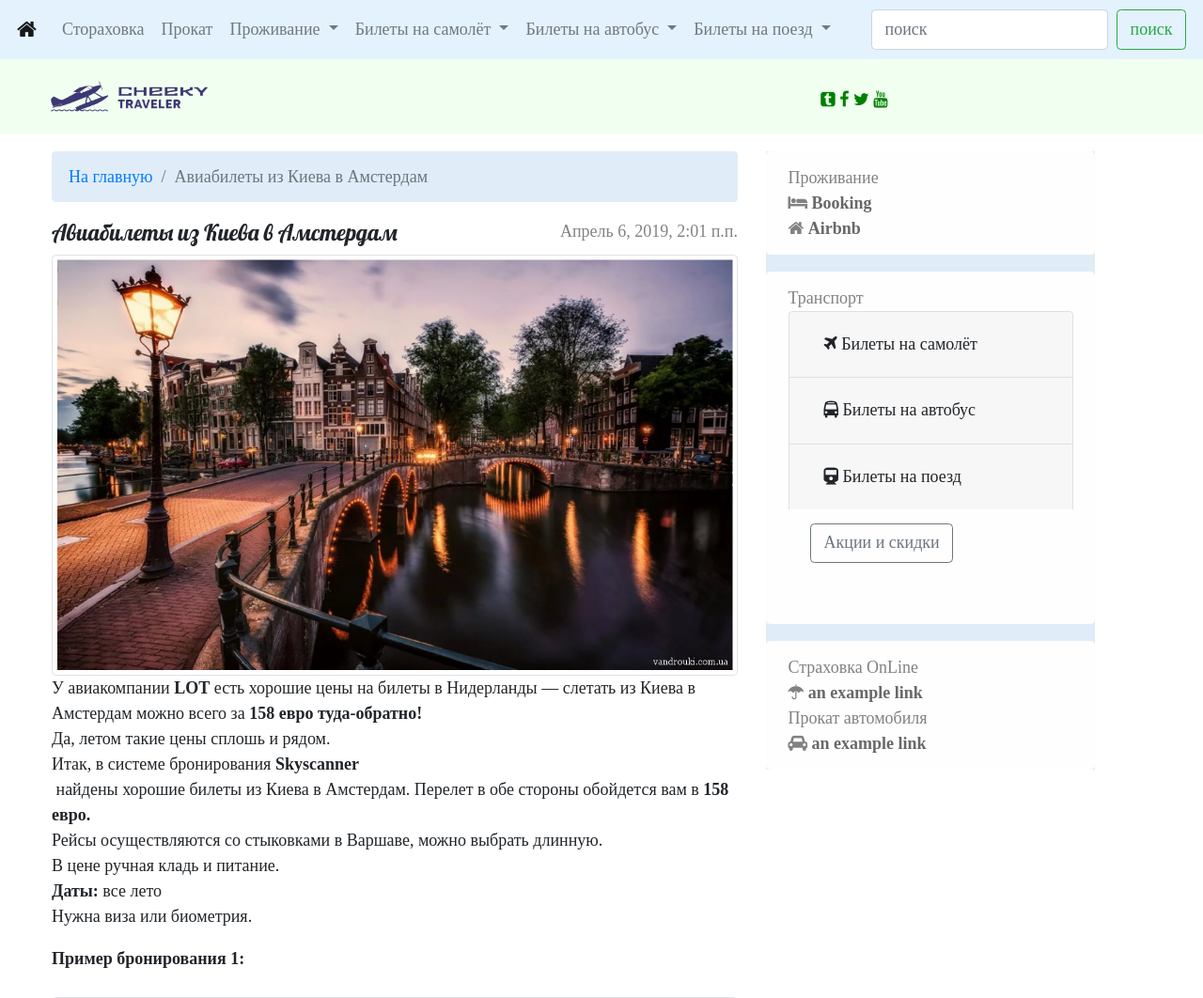
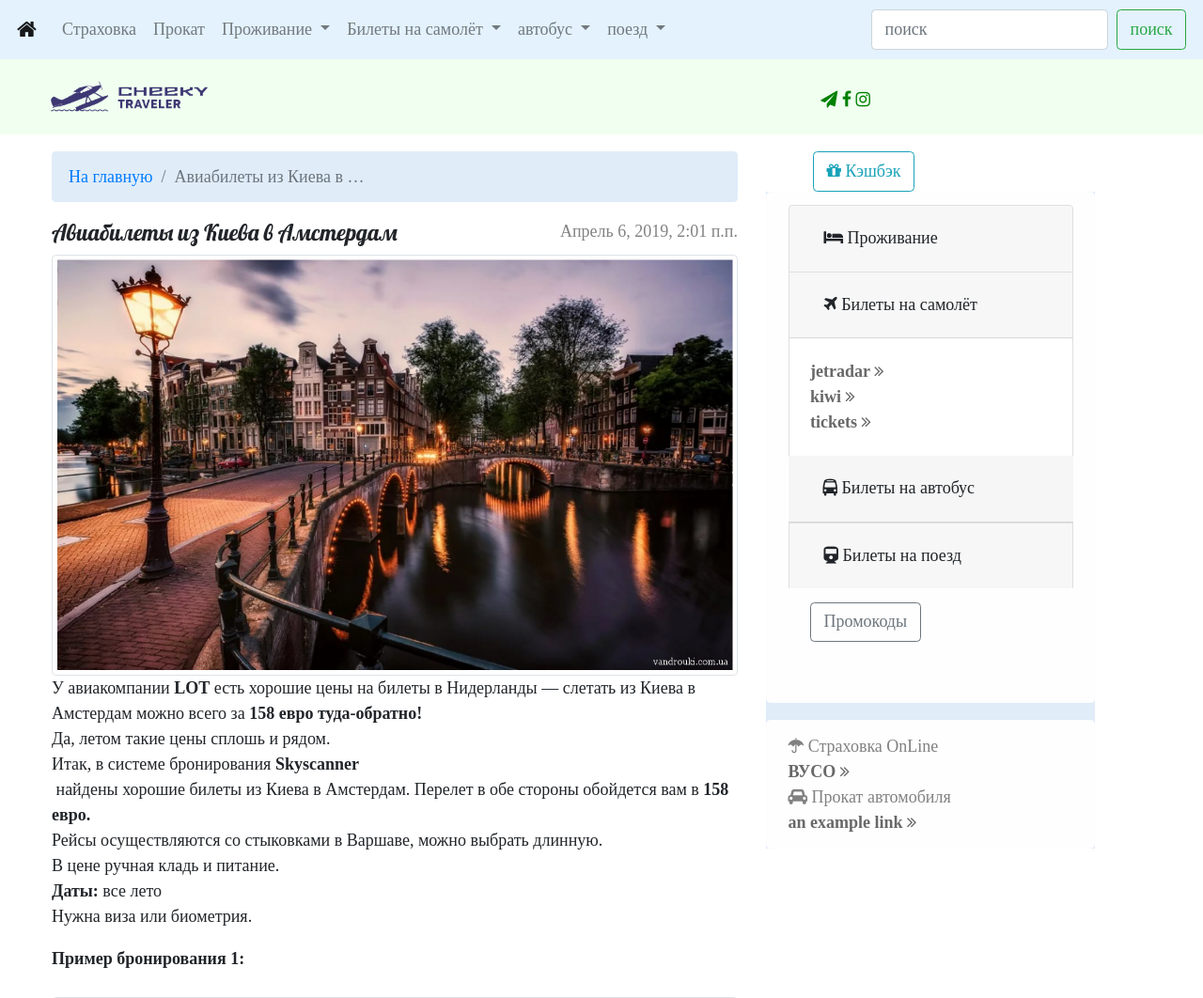
Before and after one commit to vanguar/freetour, a Django app: a page that uses blog/templates/blog/base.html in a window 1280 px wide, after a click on "Билеты на самолёт". Shown: the top 1062 px of the page at 94% size. Run offline with Django 3.2, Linux system fonts and the light colour scheme; data comes from the database, SQL or seed files in the repository; some libraries are stand-ins or nearby versions.

Commit message:
08.05.2019

```diff
--- a/blog/static/css/blog.css
+++ b/blog/static/css/blog.css
@@ -222,3 +222,13 @@ hr{
    background-image: -ms-linear-gradient(left, #f0f0f0, #8c8b8b, #f0f0f0);
    background-image: -o-linear-gradient(left, #f0f0f0, #8c8b8b, #f0f0f0);
 }
+
+.kback {
+display: block;
+position:relative;
+left:50px;
+}
+
+.indent {
+top: 10px;
+}
--- a/blog/templates/blog/alert.html
+++ b/blog/templates/blog/alert.html
@@ -1,36 +1,60 @@
-<div class="sticky">
-    <div class="alert alert-light" role="alert">
-     Проживание<br>
-     <i class="fa fa-bed" aria-hidden="true"></i>
-     <a href="#" class="alert-link">Booking</a><br>
-     <i class="fa fa-home" aria-hidden="true"></i>
-     <a href="#" class="alert-link">Airbnb</a>
+<!-- тема info -->
+<div class="kback">
+    <a href="{% url 'kback' %}" class="btn btn-outline-info" role="button" aria-pressed="true">
+        <i class="fa fa-gift" aria-hidden="true"></i>  Кэшбэк
+    </a>
 </div>
 
+<div class="sticky">
+
+
     <div class="alert alert-light" role="alert">
-     Транспорт<br>
 
 <!--<i class="fa fa-plane" aria-hidden="true"></i>-->
 
       <div class="accordion" id="accordionExample">
+
+  <div class="card">
+    <div class="card-header" id="headingZero">
+      <span class="mb-0">
+        <button class="btn" type="button" data-toggle="collapse" data-target="#collapseZero" aria-expanded="true" aria-controls="collapseZero">
+          <i class="fa fa-bed" aria-hidden="true"></i> Проживание
+        </button>
+      </span>
+    </div>
+
+    <div id="collapseZero" class="collapse show" aria-labelledby="headingOne" data-parent="#accordionExample">
+      <div class="card-body">
+          <a href="https://www.booking.com/apartments/index.html?aid=1766359" class="alert-link">Booking
+          <i class="fa fa-angle-double-right" aria-hidden="true"></i></a><br>
+          <a href="#" class="alert-link">Airbnb
+          <i class="fa fa-angle-double-right" aria-hidden="true"></i></a><br>
+          <a href="https://rdr.salesdoubler.com.ua/in/offer/2058?aid=74902" class="alert-link">HotelsCombined
+          <i class="fa fa-angle-double-right" aria-hidden="true"></i></a>
+      </div>
+    </div>
+  </div>
+
   <div class="card">
     <div class="card-header" id="headingOne">
       <span class="mb-0">
-        <button class="btn" type="button" data-toggle="collapse" data-target="#collapseOne" aria-expanded="true" aria-controls="collapseOne">
+        <button class="btn collapsed" type="button" data-toggle="collapse" data-target="#collapseOne" aria-expanded="false" aria-controls="collapseOne">
           <i class="fa fa-plane" aria-hidden="true"></i> Билеты на самолёт
         </button>
       </span>
     </div>
 
-    <div id="collapseOne" class="collapse show" aria-labelledby="headingOne" data-parent="#accordionExample">
+    <div id="collapseOne" class="collapse" aria-labelledby="headingOne" data-parent="#accordionExample">
       <div class="card-body">
-          <a href="#" class="alert-link">an example link</a><br>
-          <a href="#" class="alert-link">an example link</a><br>
-          <a href="#" class="alert-link">an example link</a>
+          <a href="https://n.apsale.net/click/5ccac975a035941a07088e19/121414/228601/subaccount" class="alert-link">jetradar
+          <i class="fa fa-angle-double-right" aria-hidden="true"></i></a><br>
+          <a href="https://apyecom.com/click/5ccacacfa03594362e78e80d/126480/228601/subaccount" class="alert-link">kiwi
+          <i class="fa fa-angle-double-right" aria-hidden="true"></i></a><br>
+          <a href="https://apyecom.com/click/5ccad723a035941a0103907e/73541/228601/subaccount" class="alert-link">tickets
+          <i class="fa fa-angle-double-right" aria-hidden="true"></i></a>
       </div>
     </div>
   </div>
-  <div class="card">
           <div class="card-header" id="headingTwo">
       <span class="mb-0">
         <button class="btn collapsed" type="button" data-toggle="collapse" data-target="#collapseTwo" aria-expanded="false" aria-controls="collapseTwo">
@@ -40,10 +64,14 @@
           </div>
           <div id="collapseTwo" class="collapse" aria-labelledby="headingTwo" data-parent="#accordionExample">
               <div class="card-body">
-          <a href="#" class="alert-link">an example link</a><br>
-          <a href="#" class="alert-link">an example link</a><br>
-          <a href="#" class="alert-link">an example link</a>
-      </div>
+                  <a href="https://rdr.salesdoubler.com.ua/in/offer/1714?aid=74902" class="alert-link">inBus
+                      <i class="fa fa-angle-double-right" aria-hidden="true"></i></a><br>
+                  <a href="https://rdr.salesdoubler.com.ua/in/offer/1561?aid=74902" class="alert-link">INFOBUS
+                      <i class="fa fa-angle-double-right" aria-hidden="true"></i></a><br>
+                  <a href="https://apyecom.com/click/5ccad62da0359419fb68671f/125909/228601/subaccount" class="alert-link">tickets
+                      <i class="fa fa-angle-double-right" aria-hidden="true"></i></a><br>
+                  <a href="https://rdr.salesdoubler.com.ua/in/offer/2046?aid=74902" class="alert-link">Flixbus
+                      <i class="fa fa-angle-double-right" aria-hidden="true"></i></a>
               </div>
           </div>
           <div class="card">
@@ -56,28 +84,34 @@
     </div>
     <div id="collapseThree" class="collapse" aria-labelledby="headingThree" data-parent="#accordionExample">
       <div class="card-body">
-           <a href="#" class="alert-link">an example link</a><br>
-           <a href="#" class="alert-link">an example link</a><br>
-           <a href="#" class="alert-link">an example link</a>
+           <a href="https://booking.uz.gov.ua/ru/" class="alert-link">Ukrzaliznytsya
+           <i class="fa fa-angle-double-right" aria-hidden="true"></i></a><br>
+           <a href="https://apyecom.com/click/5ccad3f8a03594362e78e80f/135580/228601/subaccount" class="alert-link">tickets
+           <i class="fa fa-angle-double-right" aria-hidden="true"></i></a><br>
+           <a href="https://rdr.salesdoubler.com.ua/in/offer/884?aid=74902" class="alert-link">Proizd
+           <i class="fa fa-angle-double-right" aria-hidden="true"></i></a>
       </div>
     </div>
   </div>
 
-
-
 <div class="alert" role="alert">
   <p>
   <a class="btn btn-outline-secondary" data-toggle="collapse" href="#collapseExample" role="button" aria-expanded="false" aria-controls="collapseExample">
-    Акции и скидки
+    Промокоды
   </a>
 </p>
 </div>
 
 <div class="collapse" id="collapseExample">
   <div class="card card-body">
-      <a href="#" class="alert-link">an example link</a>
-      <a href="#" class="alert-link">an example link</a>
-      <a href="#" class="alert-link">an example link</a>
+      <a href="https://www.picodi.com/ua/busfor" class="alert-link">picodi
+      <i class="fa fa-angle-double-right" aria-hidden="true"></i></a>
+      <a href="https://busfor.ua/ru/blog/busfor-ua-promocode" class="alert-link">busfor
+      <i class="fa fa-angle-double-right" aria-hidden="true"></i></a>
+      <a href="https://www.promokod.com.ua/shop/busfor.ua" class="alert-link">promokod
+      <i class="fa fa-angle-double-right" aria-hidden="true"></i></a>
+      <a href="https://promocodius.com/ua/" class="alert-link">promocodius
+      <i class="fa fa-angle-double-right" aria-hidden="true"></i></a>
   </div>
 </div>
 
@@ -85,12 +119,14 @@
 </div>
 
      <div class="alert alert-light" role="alert">
-     Страховка OnLine<br>
-     <i class="fa fa-umbrella" aria-hidden="true"></i>
-     <a href="#" class="alert-link">an example link</a><br>
-     Прокат автомобиля<br>
-     <i class="fa fa-car" aria-hidden="true"></i>
-     <a href="#" class="alert-link">an example link</a>
+     <i class="fa fa-umbrella" aria-hidden="true"></i> Страховка OnLine<br>
+
+     <a href="https://rdr.salesdoubler.com.ua/in/offer/2057?aid=74902" class="alert-link">ВУСО
+     <i class="fa fa-angle-double-right" aria-hidden="true"></i></a><br>
+     <i class="fa fa-car" aria-hidden="true"></i> Прокат автомобиля<br>
+
+     <a href="#" class="alert-link">an example link
+     <i class="fa fa-angle-double-right" aria-hidden="true"></i></a>
      </div>
 
 
--- a/blog/templates/blog/base.html
+++ b/blog/templates/blog/base.html
@@ -5,11 +5,12 @@
         <meta charset="UTF-8">
         <meta name="viewport" content="width=device-width, initial-scale=1.0">
         <meta http-equiv="X-UA-Compatible" content="ie=edge">
-        <title>Django Girls blog</title>
+        <title>CHEEKY Traveler</title>
         <link rel="stylesheet" href="https://stackpath.bootstrapcdn.com/bootstrap/4.3.1/css/bootstrap.min.css" integrity="sha384-ggOyR0iXCbMQv3Xipma34MD+dH/1fQ784/j6cY/iJTQUOhcWr7x9JvoRxT2MZw1T" crossorigin="anonymous">
         <link href="https://fonts.googleapis.com/css?family=Lobster&subset=latin,cyrillic" rel="stylesheet" type="text/css">
         <link href="https://maxcdn.bootstrapcdn.com/font-awesome/4.4.0/css/font-awesome.min.css" rel="stylesheet"/>
         <link rel="stylesheet" href="{% static 'css/blog.css' %}">
+        <link rel="shortcut icon" href="{% static '/media/icons/favicon.png' %}" type="image/png">
     </head>
 <body>
 
--- a/blog/templates/blog/breadcrumb.html
+++ b/blog/templates/blog/breadcrumb.html
@@ -1,6 +1,6 @@
 <nav aria-label="breadcrumb">
   <ol class="breadcrumb">
     <li class="breadcrumb-item"><a href="{% url 'post_list' %}">На главную</a></li>
-    <li class="breadcrumb-item active" aria-current="page">{{ post.title }}</li>
+    <li class="breadcrumb-item active" aria-current="page">{{ post.title|truncatewords:4 }}</li>
   </ol>
 </nav>
--- a/blog/templates/blog/footer.html
+++ b/blog/templates/blog/footer.html
@@ -2,10 +2,10 @@
 <footer>
     <div class="mountain"></div>
 
-    <a href=""><i class="fa fa-tumblr-square" aria-hidden="true"></i></a>
-    <a href=""><i class="fa fa-facebook" aria-hidden="true"></i></a>
-    <a href=""><i class="fa fa-twitter" aria-hidden="true"></i></a>
-    <a href=""><i class="fa fa-youtube" aria-hidden="true"></i></a>
+    <a href="https://t.me/CheekyTraveler"><i class="fa fa-paper-plane" aria-hidden="true"></i></a>
+    <a href="https://www.fb.me/CheekyTraveler"><i class="fa fa-facebook" aria-hidden="true"></i></a>
+    <a href="https://www.instagram.com/vzcheeky/?hl=ru"><i class="fa fa-instagram" aria-hidden="true"></i></a>
+    <!--<a href=""><i class="fa fa-youtube" aria-hidden="true"></i></a>-->
 </footer>
   <div class="subfooter">
     <p>&copy; copyright 2019 CHEEKY traveler</p>
--- a/blog/templates/blog/headline.html
+++ b/blog/templates/blog/headline.html
@@ -12,10 +12,10 @@
             </div>
             <div class="col-md-4">
                 <div class="head-block-right">
-                <a href=""><i class="fa fa-tumblr-square" aria-hidden="true"></i></a>
-                <a href=""><i class="fa fa-facebook" aria-hidden="true"></i></a>
-                <a href=""><i class="fa fa-twitter" aria-hidden="true"></i></a>
-                <a href=""><i class="fa fa-youtube" aria-hidden="true"></i></a>
+                <a href="https://t.me/CheekyTraveler"><i class="fa fa-paper-plane" aria-hidden="true"></i></a>
+                <a href="https://www.fb.me/CheekyTraveler"><i class="fa fa-facebook" aria-hidden="true"></i></a>
+                <a href="https://www.instagram.com/vzcheeky/?hl=ru"><i class="fa fa-instagram" aria-hidden="true"></i></a>
+                <!--<a href=""><i class="fa fa-youtube" aria-hidden="true"></i></a>-->
                 </div>
             </div>
    </div>
--- a/blog/templates/blog/navbar.html
+++ b/blog/templates/blog/navbar.html
@@ -9,7 +9,7 @@
   <div class="collapse navbar-collapse" id="navbarSupportedContent">
     <ul class="navbar-nav mr-auto">
       <li class="nav-item">
-        <a class="nav-link" href="#">Стораховка <span class="sr-only">(current)</span></a>
+        <a class="nav-link" href="https://rdr.salesdoubler.com.ua/in/offer/2057?aid=74902">Страховка<span class="sr-only">(current)</span></a>
       </li>
       <li class="nav-item">
         <a class="nav-link" href="#">Прокат</a>
@@ -19,8 +19,12 @@
           Проживание
         </a>
         <div class="dropdown-menu" aria-labelledby="navbarDropdown">
-          <a class="dropdown-item" href="#">Booking</a>
-          <a class="dropdown-item" href="#">Airbnb</a>
+          <a class="dropdown-item" href="https://www.booking.com/apartments/index.html?aid=1766359">Booking
+          <i class="fa fa-angle-double-right" aria-hidden="true"></i></a>
+          <a class="dropdown-item" href="#">Airbnb
+          <i class="fa fa-angle-double-right" aria-hidden="true"></i></a>
+          <a class="dropdown-item" href="https://rdr.salesdoubler.com.ua/in/offer/2058?aid=74902">HotelsCombined
+          <i class="fa fa-angle-double-right" aria-hidden="true"></i></a>
 
         </div>
       </li>
@@ -29,32 +33,42 @@
           Билеты на самолёт
         </a>
         <div class="dropdown-menu" aria-labelledby="navbarDropdown">
-          <a class="dropdown-item" href="#">Action</a>
-          <a class="dropdown-item" href="#">Another action</a>
+          <a class="dropdown-item" href="https://apyecom.com/click/5ccacacfa03594362e78e80e/228601/subaccount/url=example.com">kiwi
+          <i class="fa fa-angle-double-right" aria-hidden="true"></i></a>
+          <a class="dropdown-item" href="https://apyecom.com/click/5ccad723a035941a0103907e/73541/228601/subaccount">tickets
+          <i class="fa fa-angle-double-right" aria-hidden="true"></i></a>
 
-          <a class="dropdown-item" href="#">Something else here</a>
+          <a class="dropdown-item" href="https://n.apsale.net/click/5ccac975a035941a07088e19/121414/228601/subaccount">jetradar
+          <i class="fa fa-angle-double-right" aria-hidden="true"></i></a>
         </div>
       </li>
       <li class="nav-item dropdown">
         <a class="nav-link dropdown-toggle" href="#" id="navbarDropdown" role="button" data-toggle="dropdown" aria-haspopup="true" aria-expanded="false">
-          Билеты на автобус
+          автобус
         </a>
         <div class="dropdown-menu" aria-labelledby="navbarDropdown">
-          <a class="dropdown-item" href="#">Action</a>
-          <a class="dropdown-item" href="#">Another action</a>
-
-          <a class="dropdown-item" href="#">Something else here</a>
+          <a class="dropdown-item" href="https://apyecom.com/click/5ccad62da0359419fb68671f/125909/228601/subaccount">tickets
+          <i class="fa fa-angle-double-right" aria-hidden="true"></i></a>
+          <a class="dropdown-item" href="https://rdr.salesdoubler.com.ua/in/offer/1714?aid=74902">inBus
+          <i class="fa fa-angle-double-right" aria-hidden="true"></i></a>
+          <a class="dropdown-item" href="https://rdr.salesdoubler.com.ua/in/offer/1561?aid=74902">INFOBUS
+          <i class="fa fa-angle-double-right" aria-hidden="true"></i></a>
+          <a class="dropdown-item" href="https://rdr.salesdoubler.com.ua/in/offer/2046?aid=74902">Flixbus
+          <i class="fa fa-angle-double-right" aria-hidden="true"></i></a>
         </div>
       </li>
       <li class="nav-item dropdown">
         <a class="nav-link dropdown-toggle" href="#" id="navbarDropdown" role="button" data-toggle="dropdown" aria-haspopup="true" aria-expanded="false">
-          Билеты на поезд
+          поезд
         </a>
         <div class="dropdown-menu" aria-labelledby="navbarDropdown">
-          <a class="dropdown-item" href="#">Action</a>
-          <a class="dropdown-item" href="#">Another action</a>
+          <a class="dropdown-item" href="https://rdr.salesdoubler.com.ua/in/offer/884?aid=74902">Proizd
+          <i class="fa fa-angle-double-right" aria-hidden="true"></i></a>
+          <a class="dropdown-item" href="https://booking.uz.gov.ua/ru/">Ukrzaliznytsya
+          <i class="fa fa-angle-double-right" aria-hidden="true"></i></a>
 
-          <a class="dropdown-item" href="#">Something else here</a>
+          <a class="dropdown-item" href="https://apyecom.com/click/5ccad3f8a03594362e78e80f/135580/228601/subaccount">tickets
+          <i class="fa fa-angle-double-right" aria-hidden="true"></i></a>
         </div>
       </li>
 
--- a/blog/urls.py
+++ b/blog/urls.py
@@ -10,6 +10,7 @@ urlpatterns = [
     path('', views.post_list, name='post_list'),
     path('post/<str:slug>/', views.post_detail, name='post_detail'),
     path('subscription/', views.subscription, name='subscription'),
+    path('kback/', views.kback, name='kback'),
 
 
 ]
--- a/blog/views.py
+++ b/blog/views.py
@@ -51,6 +51,10 @@ def post_detail(request, slug):
     return render(request, 'blog/post_detail.html', context={'post': post})
 
 
+def kback(request):
+    return render(request, 'blog/kback.html', locals())
+
+
 def subscription(request):
 
     if request.method == 'POST':
--- a/blogtour/settings.py
+++ b/blogtour/settings.py
@@ -23,9 +23,9 @@ BASE_DIR = os.path.dirname(os.path.dirname(os.path.abspath(__file__)))
 SECRET_KEY = '$lv^$h6t%ed)wplt&^-+^9^fq7701uu9a@pm87f_fk)hy50#h2'
 
 # SECURITY WARNING: don't run with debug turned on in production!
-DEBUG = False
+DEBUG = True
 
-ALLOWED_HOSTS = ['http://travels.pythonanywhere.com/']
+ALLOWED_HOSTS = []
 # Application definition
 
 INSTALLED_APPS = [
```
Also changed, not shown: blog/templates/blog/kback.html (added, +202 -0 lines), blog/static/media/icons/favicon.png (added). Lines whose indentation alone changed are shown as unchanged.
